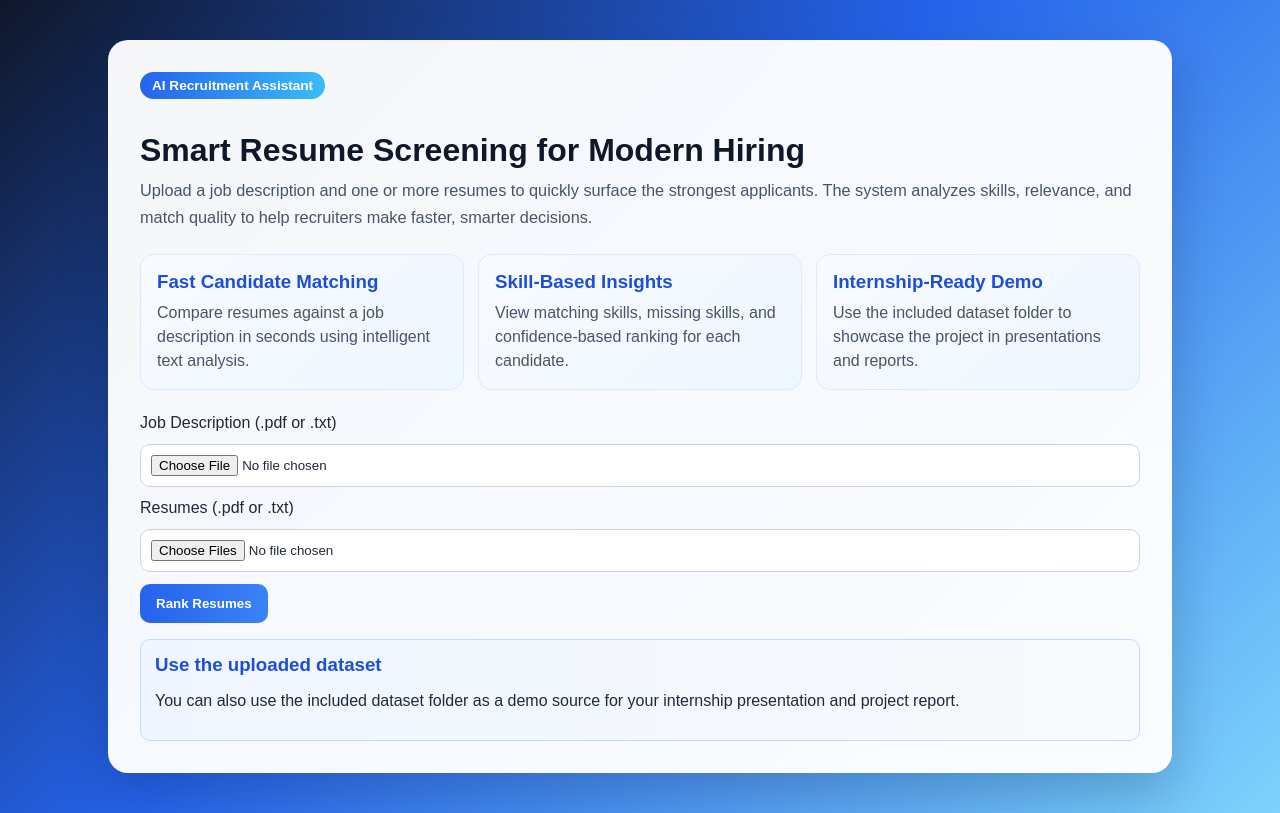
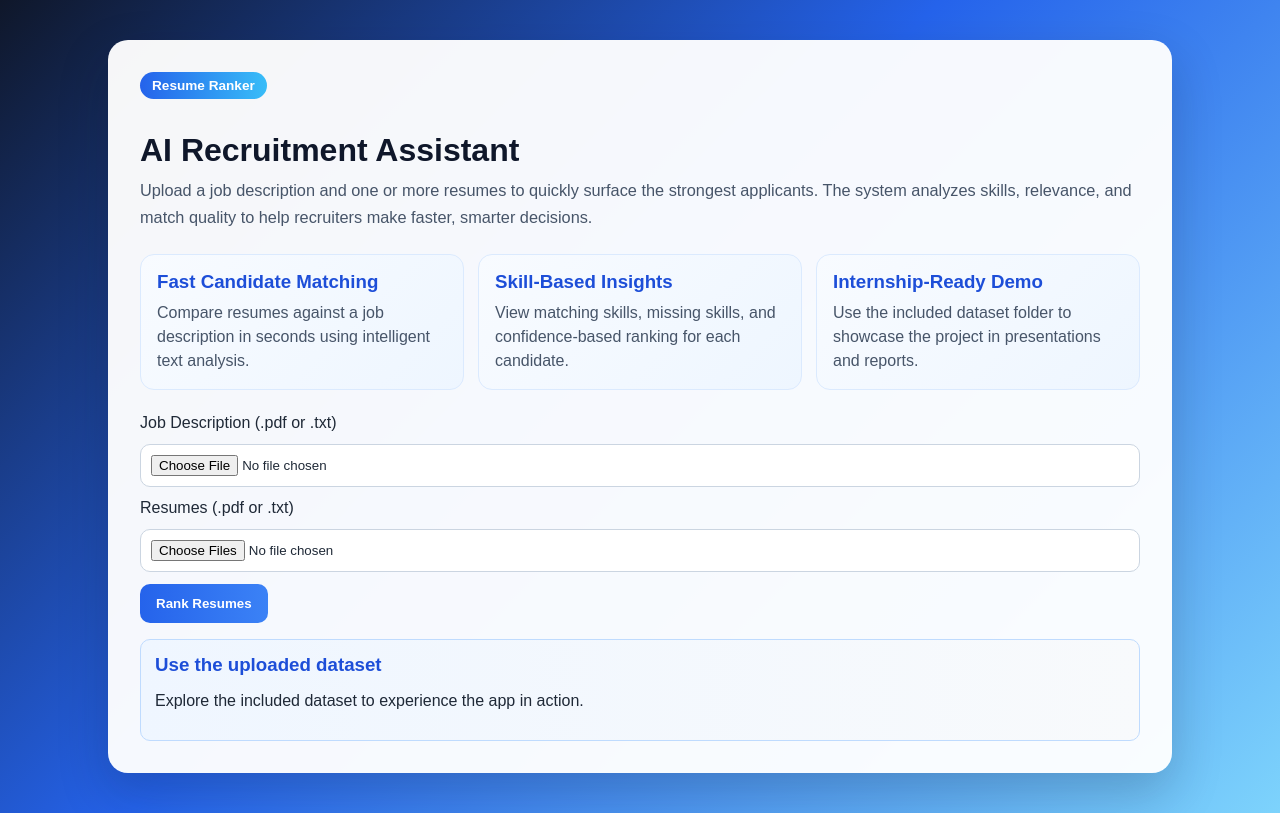
Before and after one commit to Aayush-Jha/RESUMW_RANKER, a Flask app: page / in a window 1280 px wide. Run offline with Flask 3, Linux system fonts and the light colour scheme.

Commit message:
Update homepage heading text

```diff
--- a/templates/index.html
+++ b/templates/index.html
@@ -9,8 +9,8 @@
 <body>
   <div class="container">
     <div class="hero">
-      <div class="hero-badge">AI Recruitment Assistant</div>
-      <h1>Smart Resume Screening for Modern Hiring</h1>
+      <div class="hero-badge">Resume Ranker</div>
+      <h1>AI Recruitment Assistant</h1>
       <p>Upload a job description and one or more resumes to quickly surface the strongest applicants. The system analyzes skills, relevance, and match quality to help recruiters make faster, smarter decisions.</p>
     </div>
 
@@ -45,7 +45,7 @@
 
     <div class="helper-box">
       <h3>Use the uploaded dataset</h3>
-      <p>You can also use the included dataset folder as a demo source for your internship presentation and project report.</p>
+      <p>Explore the included dataset to experience the app in action.</p>
     </div>
   </div>
 </body>
```
